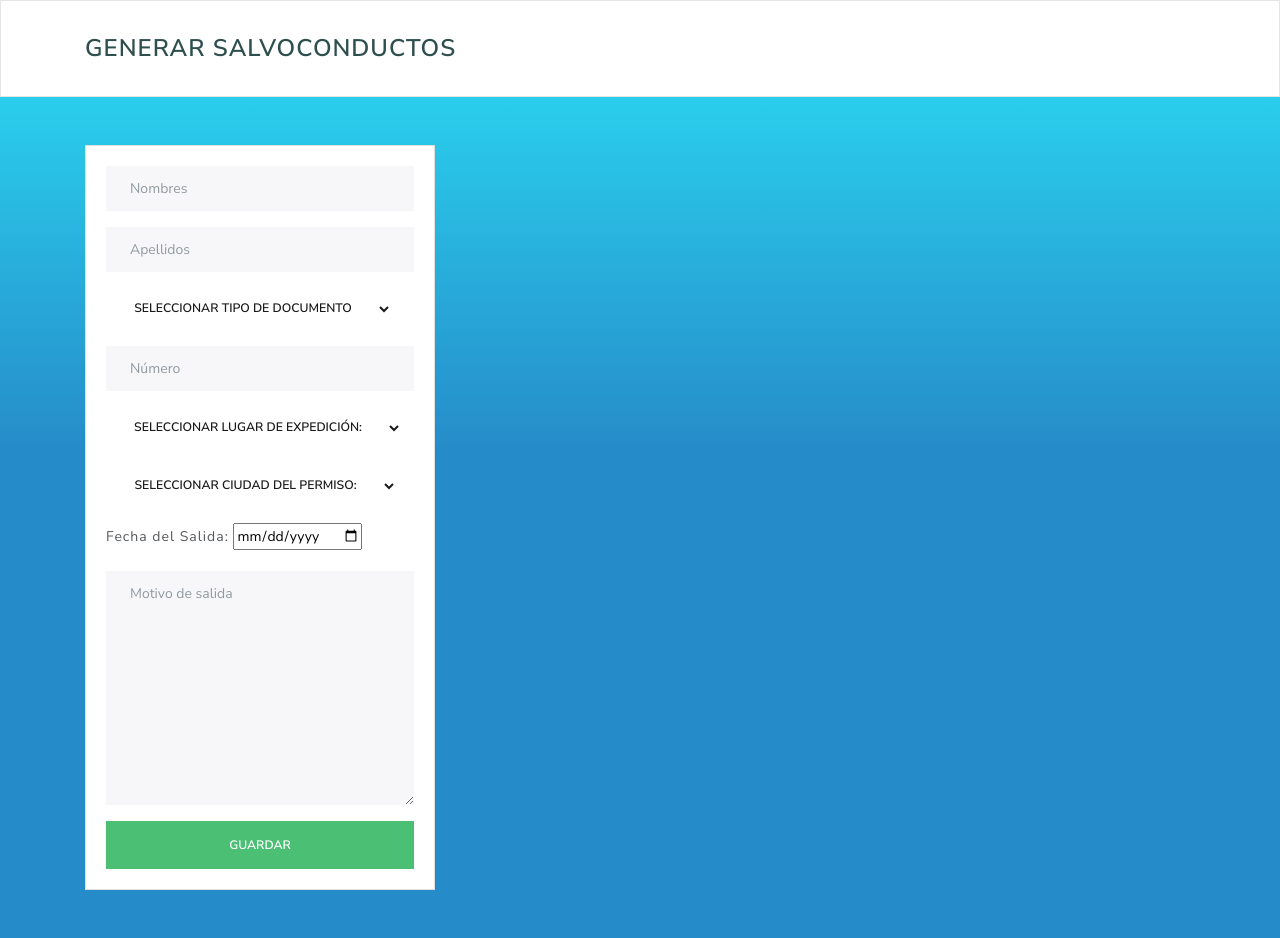
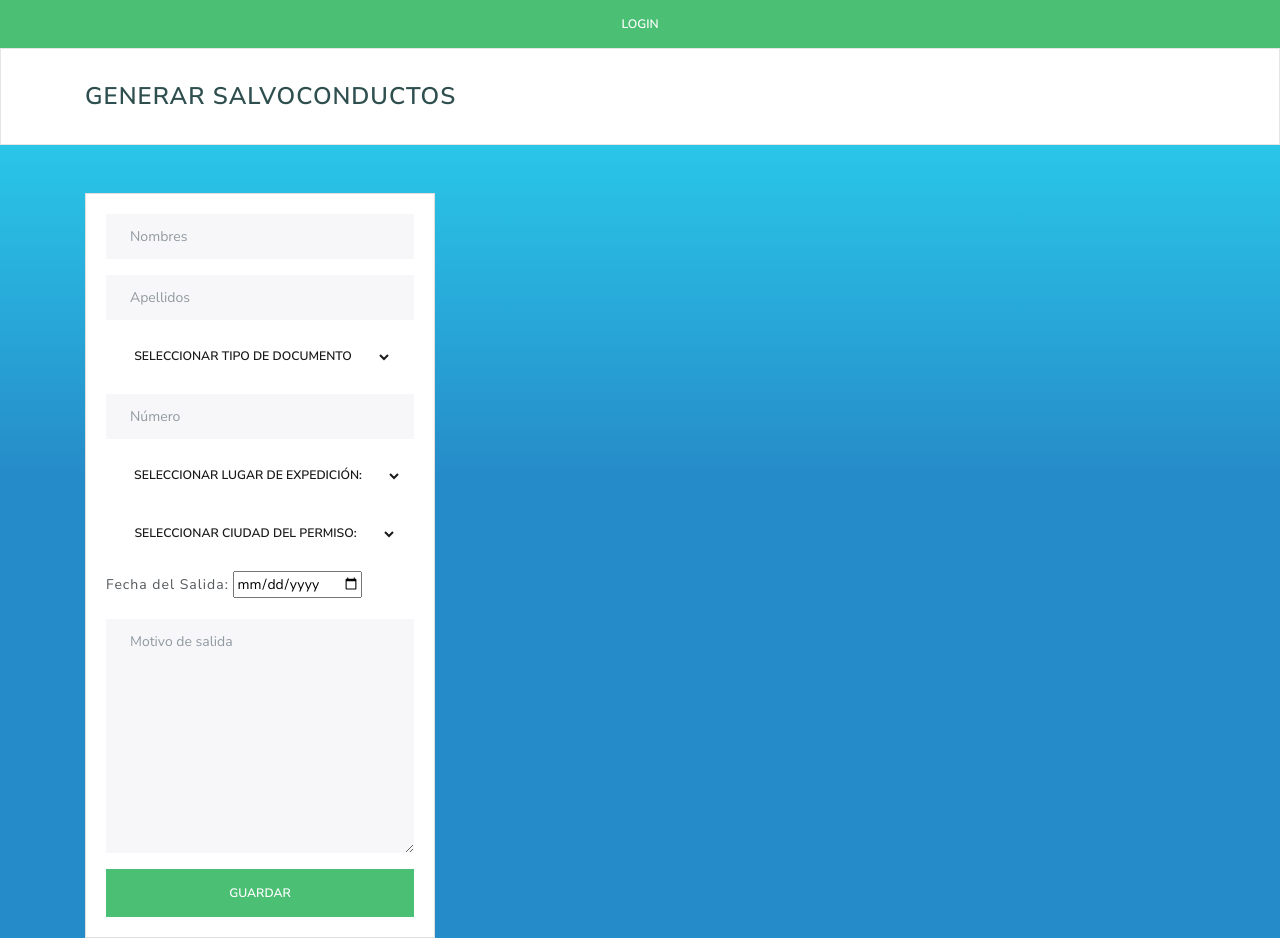
Before and after one commit to david07co/testing1, a plain HTML site: page Salvoconductos/index.html in a window 1280 px wide. Drawn offline with Linux system fonts and the light colour scheme.

Commit message:
Update index.html

```diff
--- a/Salvoconductos/index.html
+++ b/Salvoconductos/index.html
@@ -14,6 +14,8 @@
 
 </head>
 <body>
+
+  <button type="submit" onclick="logIn()" class="btn btn-success btn-block">LogIn</button>
 
     <nav class="navbar navbar-light bg-light">
         <div class="container">
```
